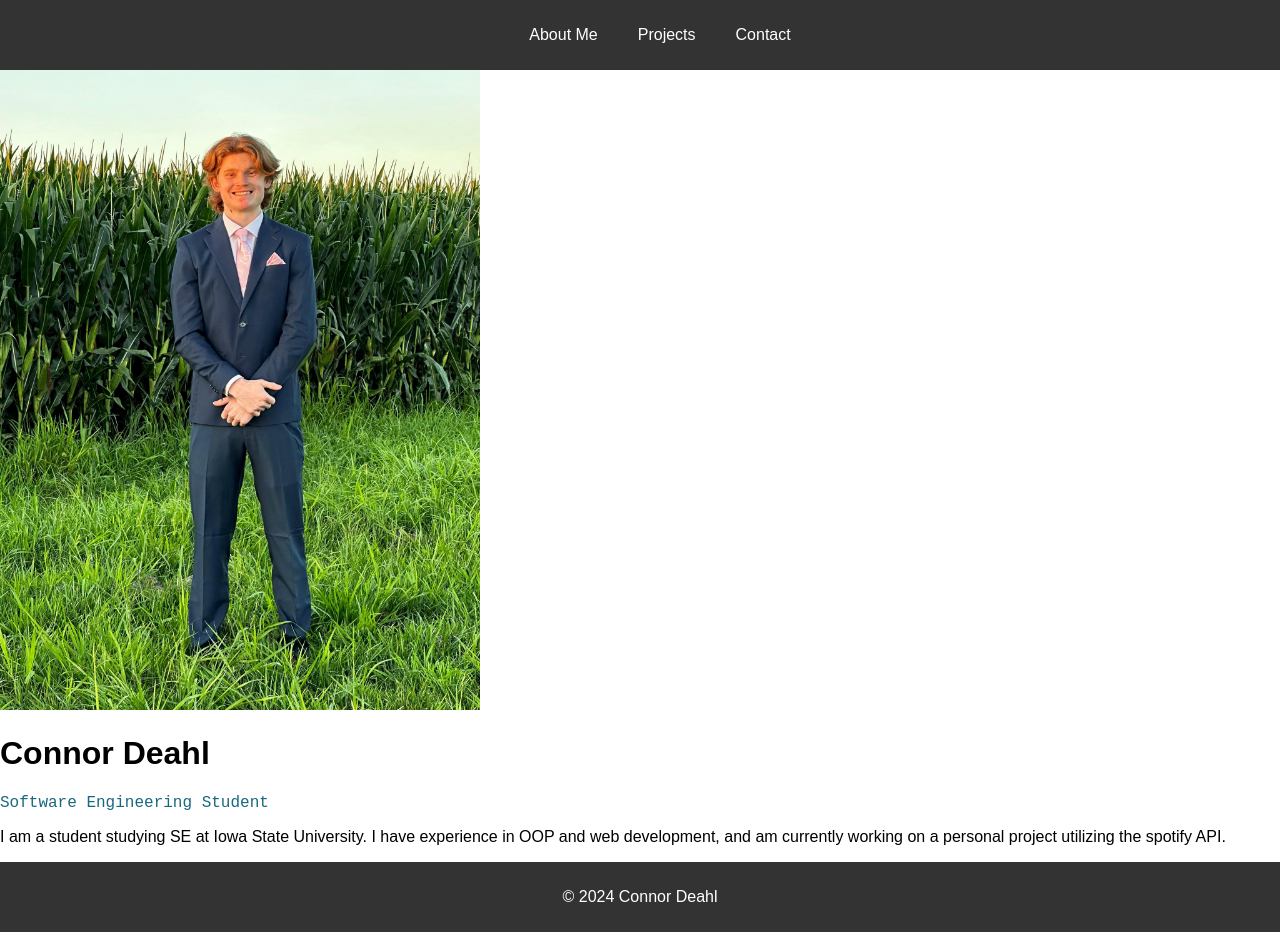
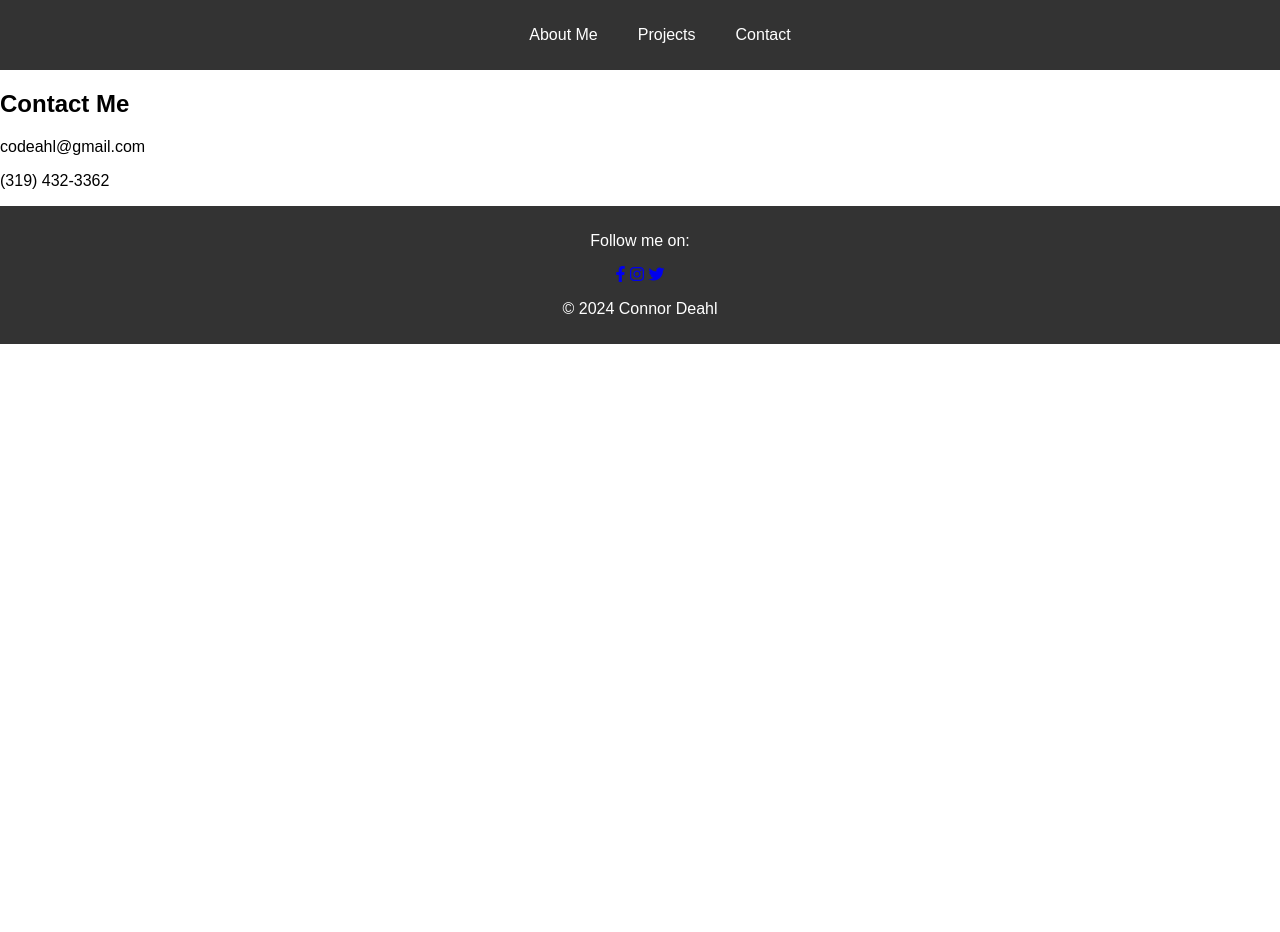
Before and after one commit to codeahl1/webPage363, a plain HTML site: page contact.html in a window 1280 px wide. After the commit the page ends 800 px from the top, so only its background shows below. Drawn offline with Linux system fonts and the light colour scheme.

Commit message:
Update contact.html

```diff
--- a/contact.html
+++ b/contact.html
@@ -21,24 +21,24 @@
   </header>
   <body>
     <div class="container">
-      <img src="./images/myself.jpg" alt="Myself" />
-      <h1>Connor Deahl</h1>
-      <p
-        style="
-          font-family: 'Courier New', Courier, monospace;
-          color: rgb(26, 104, 128);
-        "
-      >
-        Software Engineering Student
-      </p>
-      <p>
-        I am a student studying SE at Iowa State University. I have experience
-        in OOP and web development, and am currently working on a personal
-        project utilizing the spotify API.
-      </p>
+      <h2>Contact Me</h2>
+      <p>codeahl@gmail.com</p>
+      <p>(319) 432-3362</p>
     </div>
   </body>
   <footer>
+    <p>Follow me on:</p>
+    <a
+      href="https://www.facebook.com/profile.php?id=100027473389515&mibextid=ZbWKwL"
+      target="_blank"
+      ><i class="fab fa-facebook-f"></i
+    ></a>
+    <a href="https://www.instagram.com/codeahl06/" target="_blank"
+      ><i class="fab fa-instagram"></i
+    ></a>
+    <a href="https://x.com/BarackObama/" target="_blank"
+      ><i class="fab fa-twitter"></i
+    ></a>
     <p>&copy; 2024 Connor Deahl</p>
   </footer>
 </html>
```
